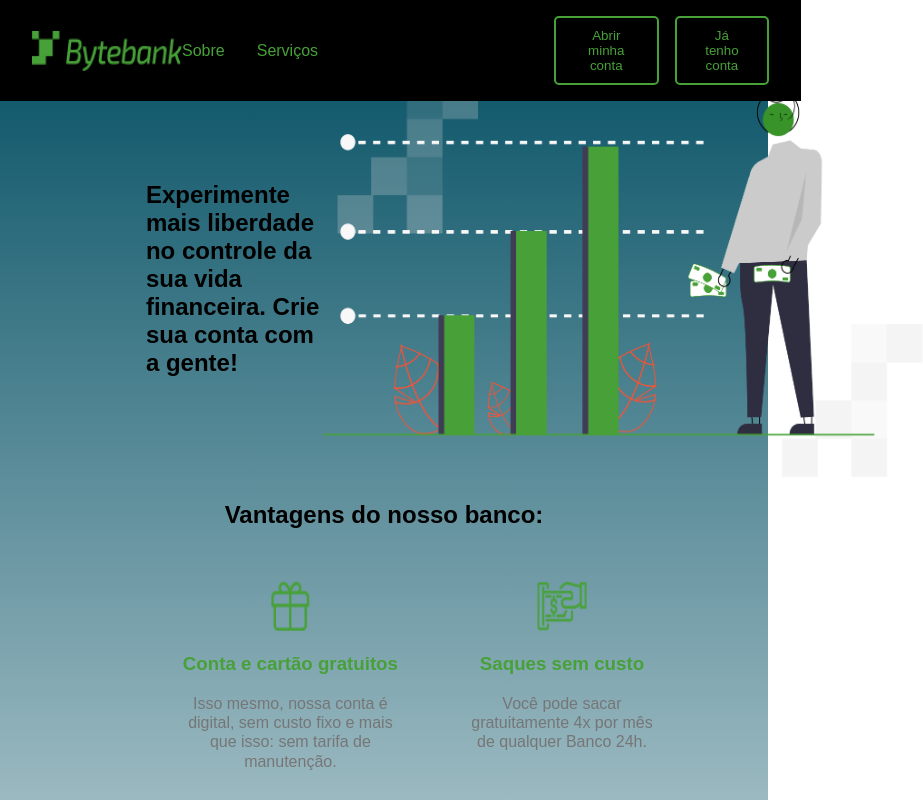
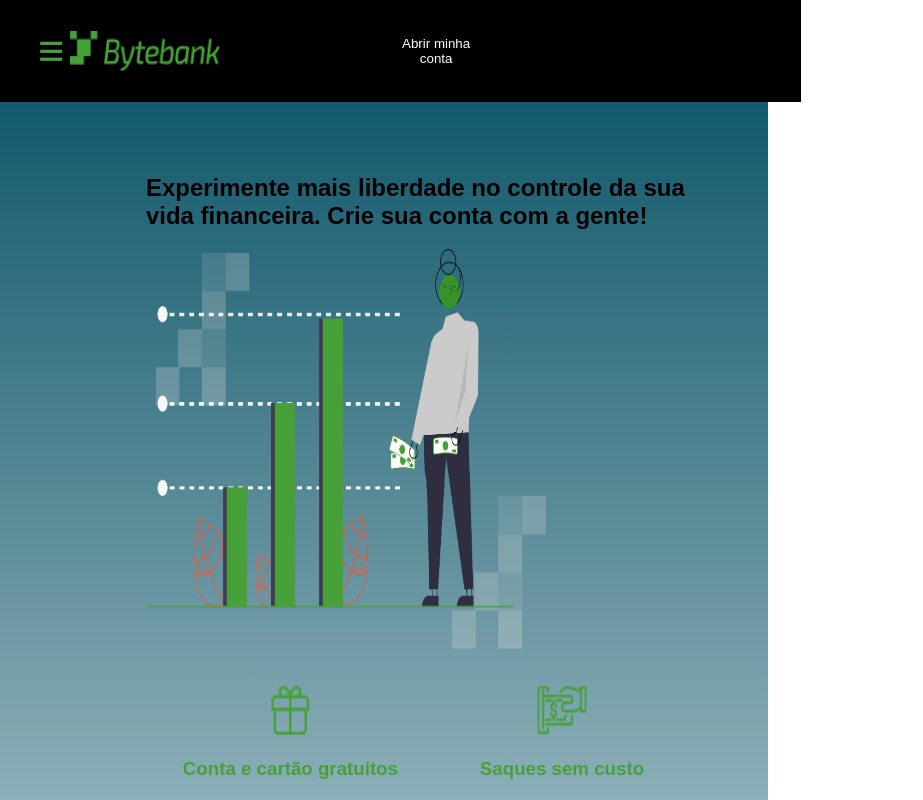
Before and after one commit to AlanGustav0/tech-challenge-fiap-01, a Next.js app: page / in a window 768 px wide. Shown: the top 800 px of the page, 923 px wide, since content can reach past the window. Built offline with nearby package versions, Linux system fonts and the light colour scheme.

Commit message:
ajuste de responsividade

```diff
--- a/src/app/globals.css
+++ b/src/app/globals.css
@@ -23,7 +23,40 @@ body {
   width: 96%;
   padding: 1rem 2rem;
   background-color: black;
-  z-index: 1000; /* Para que o header fique acima de outros elementos */
+  z-index: 1000;
+}
+.nav-links {
+  display: flex;
+  gap: 2rem;
+  margin-right: 32%;
+
+}
+
+.nav-link {
+  background-color: black;
+  color: white;
+  border: none;
+  padding: 10px 20px;
+  cursor: pointer;
+  color:#47A138;
+}
+
+.nav-link:hover {
+  color: white;
+}
+
+.button-container {
+  display: flex;
+  gap: 1rem;
+}
+.dropdown {
+  display: flex;
+  flex-direction: column;
+  position: absolute;
+  background-color: white;
+  box-shadow: 0 4px 8px rgba(0, 0, 0, 0.2);
+  z-index: 1001;
+  margin-left: 40px;
 }
 .bloco-centra{
 
@@ -38,28 +71,11 @@ body {
 .ilustracao{
   width: 50vw;
 }
-
-.nav-links {
-  display: flex;
-  gap: 2rem;
-  margin-right: 32%;
-}
-
-.nav-link {
-  color: #47A138;
-  text-decoration: none;
-}
-
-.nav-link:hover {
-  color: white;
-}
 .vantagemBanco{
   text-align: center;
 }
-.button-container {
-  display: flex;
-  gap: 1rem;
-}
+
+
 
 .button {
   background-color: black;
@@ -119,7 +135,8 @@ body {
 
 .footer {
   display: flex;
-  justify-content: space-between;
+  flex-direction: column;
+  justify-content: center;
   align-items: center;
   background-color: black;
   color: white;
@@ -128,8 +145,8 @@ body {
 }
 
 .services, .contact, .footer-logo {
-  flex: 1;
   text-align: center;
+  margin: 1rem 0;
 }
 
 .footer-logo img {
@@ -142,3 +159,76 @@ body {
   justify-content: center;
   margin-top: 25px;
 }
+
+
+
+/* Responsividade */
+@media (min-width: 768px) {
+  .footer {
+      flex-direction: row;
+  }
+
+  .services, .contact, .footer-logo {
+      flex: 1;
+  }
+}
+@media (max-width: 768px) {
+  .bloco-centra {
+      flex-direction: column;
+      margin-top: 20%;
+  }
+}
+@media (min-width: 768px) {
+  .menu-button {
+      display: none;
+  }
+  .nav-link{
+    display: none;
+  }
+}
+
+
+@media (max-width: 768px) {
+  .nav-links {
+      display: none;
+  }
+  .button-container {
+    display: flex;
+    justify-content: space-between;
+    align-items: center;
+    padding: 10px;
+    margin: 0 auto;
+    max-width: 400px;
+}
+
+.button {
+    flex: 1;
+    margin: 0 5px;
+    color: white;
+    border: black;
+}
+.button.secondary{
+border:1px solid black;
+color: black;
+font-weight: 700;
+}
+  .menu-button {
+    display: block;
+    background: transparent;
+    border: none;
+    color: #47A138;
+    font-size: 45px;
+    cursor: pointer;
+  }
+  .header {
+      justify-content: space-between;
+  }
+  .imgLogo{
+    margin-right: 50px;
+  }
+  .ilustracao img{
+    width: 400px;
+    height: 400px;
+  }
+
+}
--- a/src/app/page.js
+++ b/src/app/page.js
@@ -1,38 +1,75 @@
+'use client';
+
+
 import Image from 'next/image';
+import { useState, useEffect } from 'react';
 
 export default function HomePage() {
+    const [menuOpen, setMenuOpen] = useState(false);
+    const [windowWidth, setWindowWidth] = useState(1352);
+
+    const toggleMenu = () => {
+        setMenuOpen(!menuOpen);
+    };
+
+
+    const handleResize = () => {
+        setWindowWidth(window.innerWidth);
+    };
+
+
+    useEffect(() => {
+        window.addEventListener('resize', handleResize);
+        return () => window.removeEventListener('resize', handleResize);
+    }, []);
+
     return (
         <div className="container">
             <header className="header">
-    <Image src="/icone_logo.png" alt="Bytebank" width={150} height={40} />
-    <nav className="nav-links">
-        <a href="#" className="nav-link">Sobre</a>
-        <a href="#" className="nav-link">Serviços</a>
-    </nav>
+                <button className={`menu-button ${menuOpen ? 'active' : ''}`} onClick={toggleMenu}>
+                    ≡
+                </button>
+                <Image className='imgLogo' src="/icone_logo.png" alt="Bytebank" width={150} height={40} />
+
+                {windowWidth > 768 && (
                     <div className="button-container">
                         <button className="button">Abrir minha conta</button>
                         <button className="button secondary">Já tenho conta</button>
                     </div>
+                )}
+                {menuOpen && (
+                    <div className="dropdown">
+                        <a href="#" className="nav-link">Sobre</a>
+                        <a href="#" className="nav-link">Serviços</a>
+                    </div>
+                )}
             </header>
+
             <main className="main">
                 <div className='bloco-centra'>
                     <h2>
                         Experimente mais liberdade no controle da sua vida financeira.
                         Crie sua conta com a gente!
                     </h2>
-
                     <div className="ilustracao">
                         <Image
                             src="/icone_ilustracao_banner.png"
                             alt="Ilustração"
                             width={600}
                             height={400}
-
                         />
                     </div>
-
+                </div>
+                {windowWidth <= 768 && (
+                    <>
+                        <div className="button-container">
+                            <button className="button">Abrir minha conta</button>
+                            <button className="button secondary">Já tenho conta</button>
                         </div>
                         <h2 className='vantagemBanco'>Vantagens do nosso banco:</h2>
+                    </>
+                )}
+
                 <section className="advantages">
                     <div className="advantage">
                         <Image
@@ -46,7 +83,6 @@ export default function HomePage() {
                             Isso mesmo, nossa conta é digital, sem custo fixo e mais que isso: sem tarifa de manutenção.
                         </p>
                     </div>
-
                     <div className="advantage">
                         <Image
                             src="/icone_saque.png"
@@ -85,6 +121,7 @@ export default function HomePage() {
                     </div>
                 </section>
             </main>
+
             <footer className="footer">
                 <div className="services">
                     <h4>Serviços</h4>
```
Lines whose indentation alone changed are shown as unchanged.
